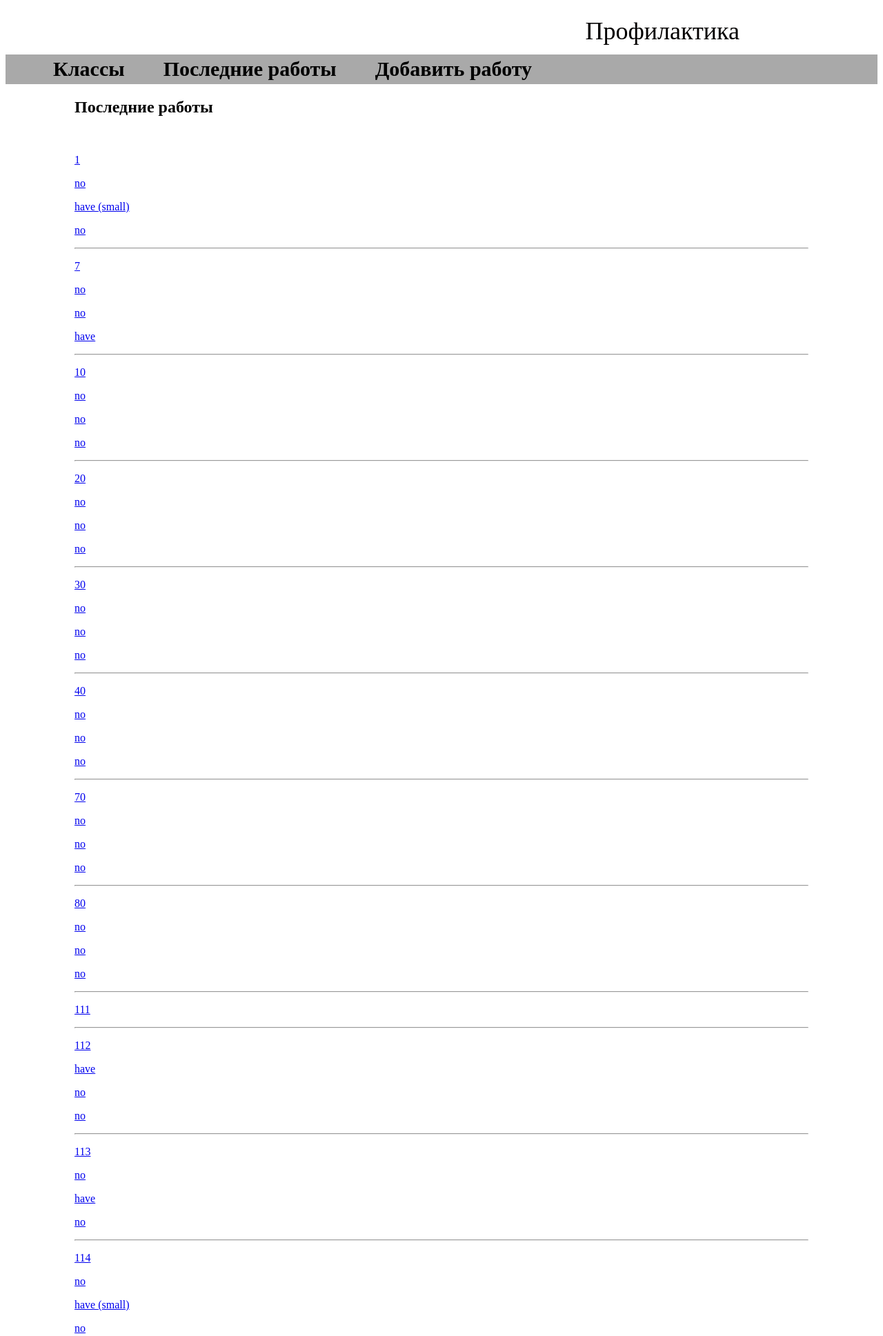
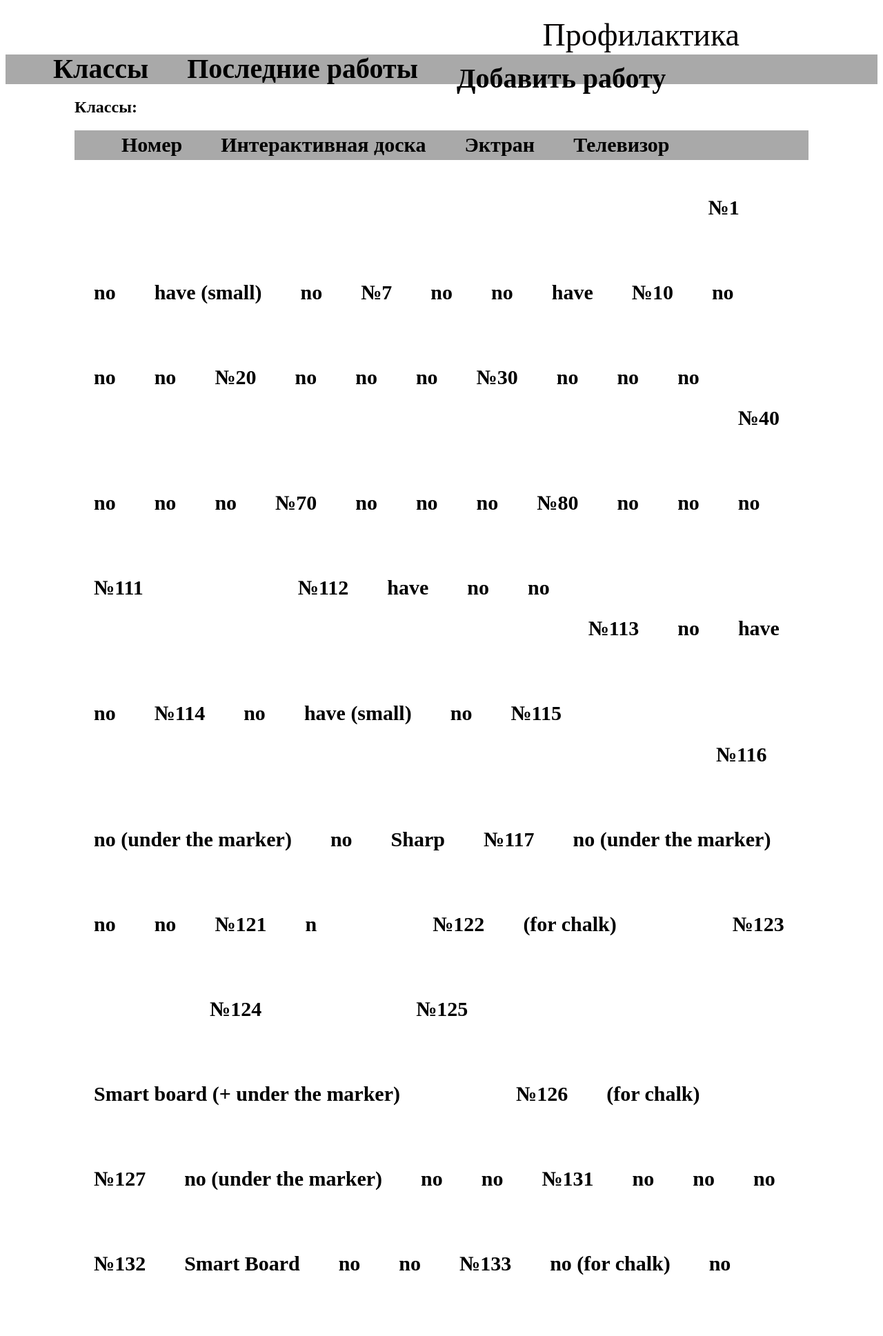
Before and after one commit to Eugene9710/pofilactica, a PHP site: page /classes.php in a window 1280 px wide. Shown: the top 1937 px of the page at 69% size. Run offline with PHP 8.4, Linux system fonts and the light colour scheme; data comes from the database, SQL or seed files in the repository; data that the repository does not hold is empty.

Commit message:
Классы делаю ;jgf

```diff
--- a/classes.php
+++ b/classes.php
@@ -2,7 +2,7 @@
 <html lang="en">
 <head>
 	<meta charset="UTF-8">
-	<title>Классы</title>
+	<title>Классы:</title>
 	<?php
         include('connect_db.php');
   ?>
@@ -11,29 +11,60 @@
 </head>
 <body>
 	<?php
-        include('header.html');
+    include('header.html');
   ?>
 
   <article class="clearfix">
-  <h2>Последние работы</h2>
+  <h1>Классы:</h1>
+
+    <div id="title">
+      <ul>
+        <li>Номер</li>
+        <li>Интерактивная доска</li>
+        <li>Эктран</li>
+        <li>Телевизор</li>
+      </ul>
+    </div>
     <br>
     <?php
         $result = mysqli_query($conn, "SELECT `NomerClass`, `Whiteboard`,`Screen`,`TV` FROM `classrooms`;");
 
         while($rec = mysqli_fetch_assoc($result)) {
     ?>
-
-    <a href="class.php?class=<?php echo($rec['NomerClass']) ?> ">
-      <div class="last-work">
-        <p class="class"><?php echo($rec['NomerClass']) ?></p>
-        <p class="name"><?php echo($rec['Whiteboard']) ?></p>
-        <p class="desc"><?php echo($rec['Screen']) ?></p>
-        <p class="data"><?php echo($rec['TV']) ?></p><hr>
-      </div>
-    </a>
+    <div id="class_room">
+      <a href="class.php?class=<?php echo($rec['NomerClass'])?>">
+        <div id="class_filer">
+          <p>№<?php echo($rec['NomerClass'])?></p>
+          <p><?php echo($rec['Whiteboard'])?></p>
+          <p><?php echo($rec['Screen'])?></p>
+          <p><?php echo($rec['TV'])?></p>
+        </div>
+      </a>
+    </div>
+    <br>
     <?php
     }
     ?>
 
 </body>
 </html>
+
+
+<!--<div id="class_room">
+      <a href="class.php?class=<?php echo($rec['NomerClass'])?>">
+        <ul class="classes_room">
+          <li class="nomer">
+            <div>№<?php echo($rec['NomerClass'])?></div>
+          </li>
+          <li>
+            <div><?php echo($rec['Whiteboard'])?></div>
+          </li>
+          <li>
+            <div><?php echo($rec['Screen'])?></div>
+          </li>
+          <li>
+            <div><?php echo($rec['TV'])?></div>
+          </li>
+        </ul>
+      </a>
+    </div>
--- a/styles/article_style.css
+++ b/styles/article_style.css
@@ -1,3 +1,87 @@
 article {
-		margin: 0px 100px 100px 100px;
+	margin: 0px 100px 100px 100px;
 }
+
+#title {
+	width: all;
+    height: 43px;
+    claer: both;
+    background: #A9A9A9;
+}
+
+#title ul li {
+    height: 35px;
+    float: left;
+    position: relative;
+    list-style-type: none;
+	font-weight: bold;
+	font-size: 30px;
+    line-height: 14px;
+    color: #000000;
+    display: block;
+    padding: 14px 28px;
+    text-decoration: none;
+}
+
+
+div#class_room a {
+	text-decoration: none;
+	color: #0A0A0AFF;
+}
+
+div#class_room:hover {
+    background-color: #B8B5B5;
+    color: #000000;
+}
+
+div#class_filer {
+	width: all;
+    height: 43px;
+    claer: both;
+}
+
+div#class_filer p {
+	height: 35px;
+    float: left;
+    position: relative;
+    list-style-type: none;
+	font-weight: bold;
+	font-size: 30px;
+    line-height: 14px;
+    color: #000000;
+    display: block;
+    padding: 14px 28px;
+
+}
+
+
+
+
+
+/*
+ul.classes_room {
+	margin: 0;
+	padding: 4px;
+
+}
+
+ul.classes_room li {
+	float: left;
+
+}
+ul.classes_room li div{
+	display:block;
+	width: 100px;
+
+	font-size: 26px;
+
+}
+
+
+li.nomer {
+	color: #FF0000FF;
+
+}
+margin-right: 5px;
+width: 100px;
+	height: 1000px;
--- a/styles/header_nav_style.css
+++ b/styles/header_nav_style.css
@@ -8,7 +8,7 @@ header {
 }
 
 #title-site p a{
-		font-size: 36px;
+		font-size: 46px;
 		color: #030000;
 		margin-top: 10px;
 		margin-left: 30px;
@@ -31,8 +31,8 @@ nav ul li {
 }
 
 nav ul li a {
-		font-weight: bold;
-		font-size: 30px;
+	font-weight: bold;
+	font-size: 40px;
     line-height: 14px;
     color: #000000;
     display: block;
```
Also changed, not shown: class.php (+14 -11 lines).
